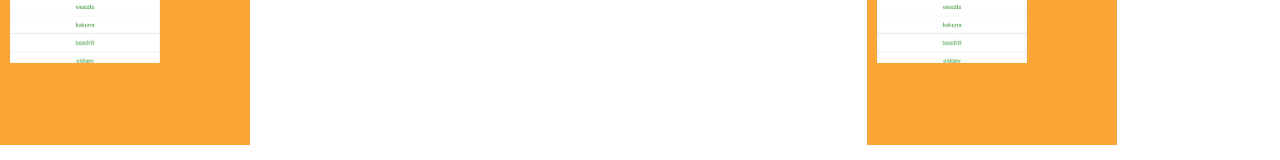
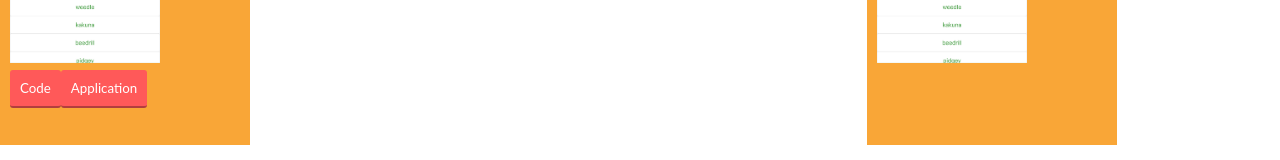
Before and after one commit to joelcmk/portfolio, a React (Create React App) app: page / in a window 1280 px wide. Shown: the part 750-910 px from the top of the page. Built offline with nearby package versions, Linux system fonts and the light colour scheme.

Commit message:
changed style of the card

```diff
--- a/src/WorkCard.css
+++ b/src/WorkCard.css
@@ -15,3 +15,8 @@
   width: 250px;
   height: 470px;
 }
+
+.btn-test {
+  margin: 0;
+  padding: 0;
+}
--- a/src/WorkCard.js
+++ b/src/WorkCard.js
@@ -58,6 +58,10 @@ class WorkCard extends Component {
               <div >
                 <h2>Pokemon jQuerty 1</h2>
                 <img className="img" src={Pokemon} />
+                <div className="btn-test">
+                  <button>Code</button>
+                  <button>Application</button>
+                </div>
               </div>
             }
           </div>
```
